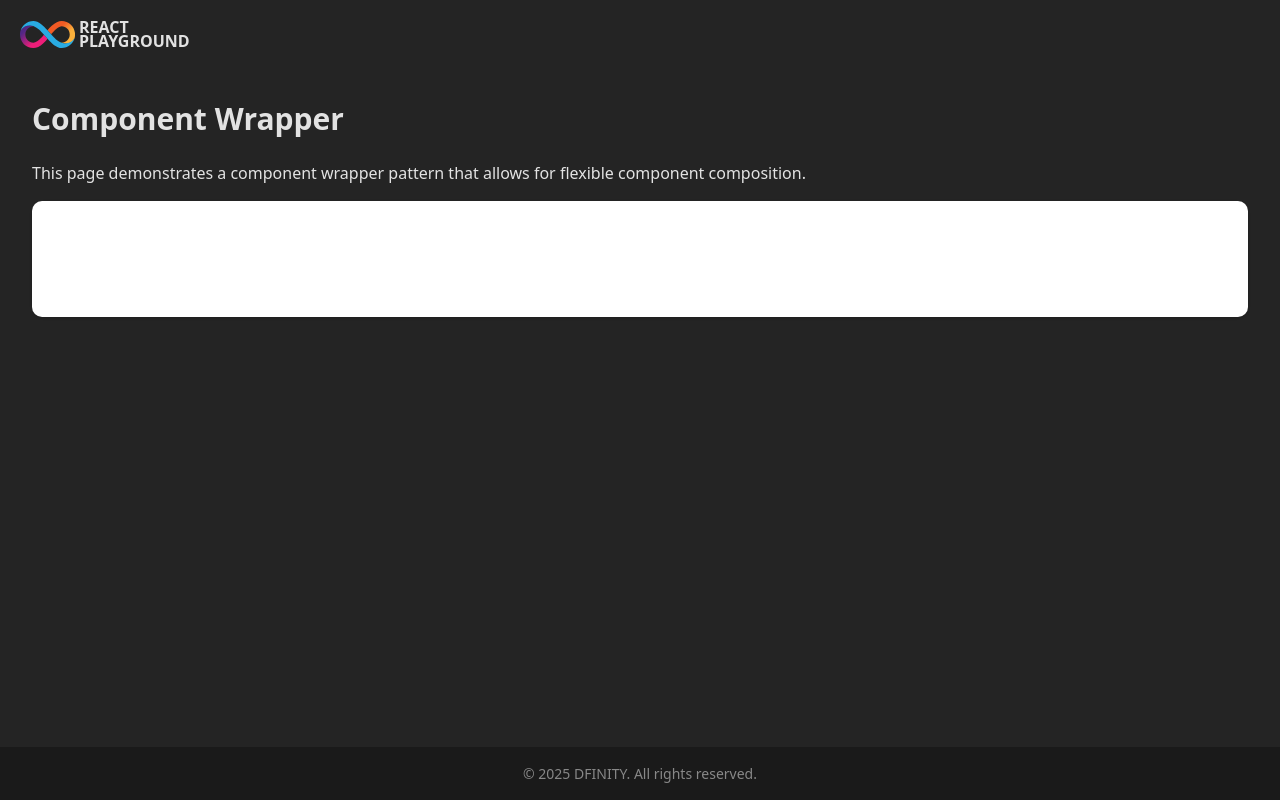
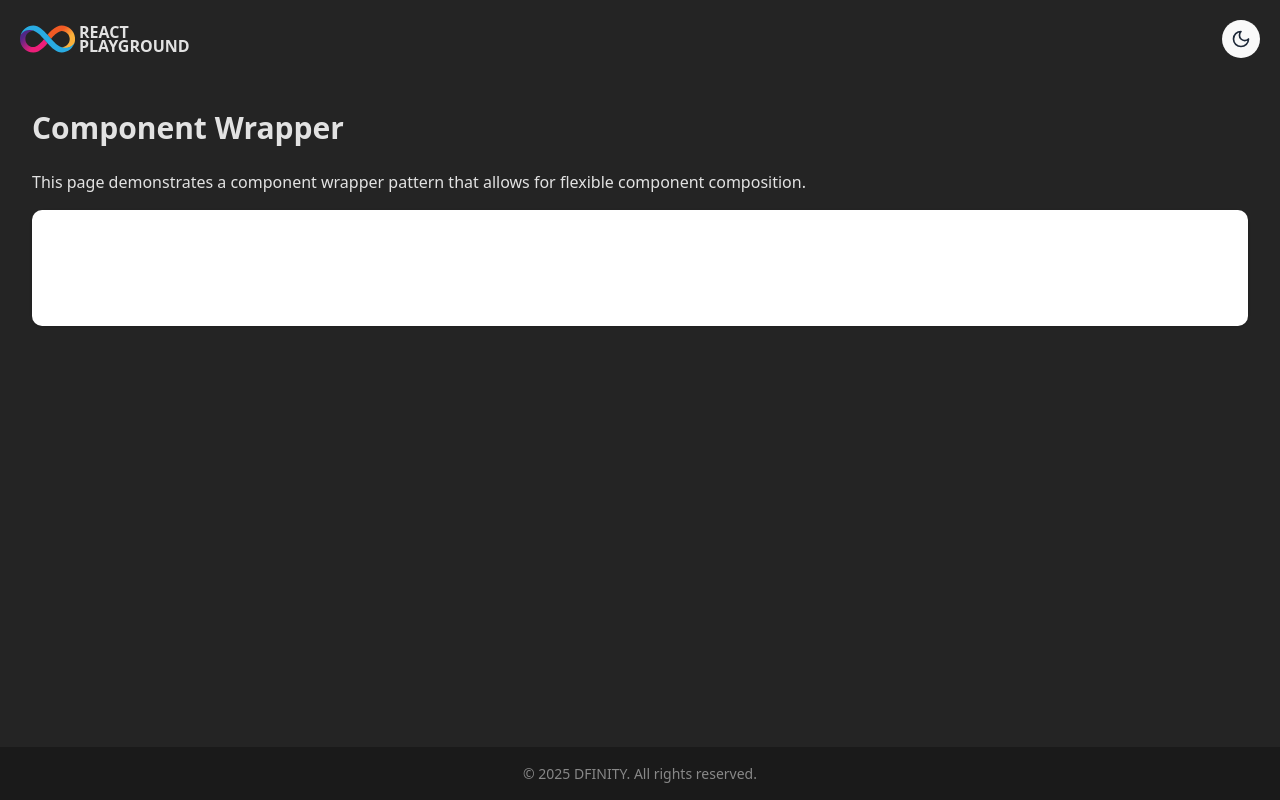
Before and after one commit to jasontoups-dfinity/react-playground, a React (Vite) app: page /component-wrapper in a window 1280 px wide. Built offline with nearby package versions, Linux system fonts and the light colour scheme.

Commit message:
theme toggle

```diff
--- a/memory-bank/activeContext.md
+++ b/memory-bank/activeContext.md
@@ -183,7 +183,7 @@ We're configuring the project as a GitHub Template with:
 
 1. ⬜ Add unit testing setup with Vitest
 2. ⬜ Create example form with validation
-3. ⬜ Add dark mode toggle functionality
+3. ✅ Add dark mode toggle functionality
 4. ⬜ Implement responsive design examples
 5. ⬜ Add GitHub Template configuration
 
@@ -224,5 +224,10 @@ We're configuring the project as a GitHub Template with:
 - **2025-05-21**: Enhanced documentation with ShadCN UI Vite installation instructions
 - **2025-05-21**: Fixed ShadCN import alias configuration and initialized ShadCN UI with Slate color scheme
 - **2025-05-21**: Added ShadCN UI button component and updated import paths to use the @/ alias
+- **2025-05-21**: Added documentation links to technology logos on the homepage
+- **2025-05-21**: Updated .clinerules with Testing Responsibility section
+- **2025-05-21**: Added hover scale animation to technology logos on the homepage (icons only)
+- **2025-05-21**: Added home link to the React Playground header
+- **2025-05-21**: Implemented light/dark theme toggle in the header
 
 This active context will be updated regularly as the project evolves.
--- a/memory-bank/progress.md
+++ b/memory-bank/progress.md
@@ -77,7 +77,7 @@ This document tracks the development progress of the React Playground template,
 
 ### Enhanced Functionality
 
-- ⬜ Dark mode support
+- ✅ Dark mode support
 - ⬜ Responsive design examples
 - ⬜ Accessibility enhancements
 - ⬜ Animation examples
@@ -143,7 +143,7 @@ This document tracks the development progress of the React Playground template,
 ### Milestone 3: Enhanced Features ⬜
 
 - Additional components
-- Dark mode
+- ✅ Dark mode
 - Responsive design
 - Accessibility improvements
 
@@ -176,13 +176,18 @@ This document tracks the development progress of the React Playground template,
 - **2025-05-21**: Updated .clinerules with ShadCN component addition instructions
 - **2025-05-21**: Fixed ShadCN import alias configuration and successfully initialized ShadCN UI
 - **2025-05-21**: Added ShadCN UI button component and updated import paths to use the @/ alias
+- **2025-05-21**: Added documentation links to technology logos on the homepage
+- **2025-05-21**: Updated .clinerules with Testing Responsibility section
+- **2025-05-21**: Added hover scale animation to technology logos on the homepage (icons only)
+- **2025-05-21**: Added home link to the React Playground header
+- **2025-05-21**: Implemented light/dark theme toggle in the header
 
 ## Next Actions
 
 1. ✅ Add ShadCN UI components using the CLI
 2. Create component showcase page
 3. Improve mobile responsiveness
-4. Add dark mode toggle
+4. ✅ Add dark mode toggle
 5. Enhance component documentation
 6. Implement additional page routes with dynamic titles
 
--- a/src/App.tsx
+++ b/src/App.tsx
@@ -5,9 +5,11 @@ import Main from './components/Main';
 import Footer from './components/Footer';
 import ComponentWrapper from './pages/ComponentWrapper';
 import { TitleProvider } from './lib/TitleContext';
+import { ThemeProvider } from './lib/ThemeContext';
 
 function App() {
   return (
+    <ThemeProvider>
       <TitleProvider>
         <Router>
           <div className="app">
@@ -20,6 +22,7 @@ function App() {
           </div>
         </Router>
       </TitleProvider>
+    </ThemeProvider>
   );
 }
 
--- a/src/components/Header.css
+++ b/src/components/Header.css
@@ -41,3 +41,14 @@ header {
   display: flex;
   align-content: center;
 }
+
+.header-link {
+  text-decoration: none;
+  color: inherit;
+  cursor: pointer;
+  transition: opacity 0.2s ease;
+}
+
+.header-link:hover {
+  opacity: 0.8;
+}
--- a/src/components/Header.tsx
+++ b/src/components/Header.tsx
@@ -1,16 +1,21 @@
 import React from 'react';
+import { Link } from 'react-router-dom';
 import './Header.css';
 import dfinityLogo from '../assets/dfinity-logo.svg';
+import ThemeToggle from './ThemeToggle';
 
 const Header: React.FC = () => {
   return (
-    <header className="w-100 flex flex-row">
+    <header className="w-100 flex flex-row justify-between items-center">
+      <Link to="/" className="header-link flex flex-row items-center">
         <img src={dfinityLogo} alt="DFINITY Logo" className="mr-1" />
         <span className="logo-text">
           REACT
           <br />
           PLAYGROUND
         </span>
+      </Link>
+      <ThemeToggle />
     </header>
   );
 };
--- a/src/components/Main.tsx
+++ b/src/components/Main.tsx
@@ -35,22 +35,54 @@ const Main: React.FC = () => {
         <div className="mb-12">
           <p className="text-lg mb-4">Built with:</p>
           <div className="flex flex-wrap items-center justify-center gap-8">
-            <div className="flex flex-col items-center">
-              <img src={reactLogo} alt="React" className="h-12 mb-2" />
+            <a
+              href="https://react.dev/reference/react"
+              target="_blank"
+              rel="noopener noreferrer"
+              className="flex flex-col items-center hover:opacity-80 transition-opacity">
+              <img
+                src={reactLogo}
+                alt="React"
+                className="h-12 mb-2 hover:scale-110 transition-transform duration-200"
+              />
               <span className="text-sm">React</span>
-            </div>
-            <div className="flex flex-col items-center">
-              <img src={viteLogo} alt="Vite" className="h-12 mb-2" />
+            </a>
+            <a
+              href="https://vite.dev/guide/"
+              target="_blank"
+              rel="noopener noreferrer"
+              className="flex flex-col items-center hover:opacity-80 transition-opacity">
+              <img
+                src={viteLogo}
+                alt="Vite"
+                className="h-12 mb-2 hover:scale-110 transition-transform duration-200"
+              />
               <span className="text-sm">Vite</span>
-            </div>
-            <div className="flex flex-col items-center">
-              <img src={tailwindLogo} alt="Tailwind CSS" className="h-12 mb-2" />
+            </a>
+            <a
+              href="https://nerdcave.com/tailwind-cheat-sheet"
+              target="_blank"
+              rel="noopener noreferrer"
+              className="flex flex-col items-center hover:opacity-80 transition-opacity">
+              <img
+                src={tailwindLogo}
+                alt="Tailwind CSS"
+                className="h-12 mb-2 hover:scale-110 transition-transform duration-200"
+              />
               <span className="text-sm">Tailwind CSS</span>
-            </div>
-            <div className="flex flex-col items-center">
-              <img src={shadcnLogo} alt="ShadCN UI" className="h-12 mb-2 text-current" />
+            </a>
+            <a
+              href="https://ui.shadcn.com/docs"
+              target="_blank"
+              rel="noopener noreferrer"
+              className="flex flex-col items-center hover:opacity-80 transition-opacity">
+              <img
+                src={shadcnLogo}
+                alt="ShadCN UI"
+                className="h-12 mb-2 text-current hover:scale-110 transition-transform duration-200"
+              />
               <span className="text-sm">ShadCN UI</span>
-            </div>
+            </a>
           </div>
         </div>
 
--- /dev/null
+++ b/src/components/ThemeToggle.tsx
@@ -0,0 +1,55 @@
+import React from 'react';
+import { useTheme } from '../lib/ThemeContext';
+
+const ThemeToggle: React.FC = () => {
+  const { theme, toggleTheme } = useTheme();
+
+  return (
+    <button
+      onClick={toggleTheme}
+      className="theme-toggle p-2 rounded-full hover:bg-gray-200 dark:hover:bg-gray-700 transition-colors"
+      aria-label={`Switch to ${theme === 'light' ? 'dark' : 'light'} mode`}>
+      {theme === 'light' ? (
+        // Moon icon for dark mode
+        <svg
+          xmlns="http://www.w3.org/2000/svg"
+          width="20"
+          height="20"
+          viewBox="0 0 24 24"
+          fill="none"
+          stroke="currentColor"
+          strokeWidth="2"
+          strokeLinecap="round"
+          strokeLinejoin="round"
+          className="text-gray-800">
+          <path d="M12 3a6 6 0 0 0 9 9 9 9 0 1 1-9-9Z" />
+        </svg>
+      ) : (
+        // Sun icon for light mode
+        <svg
+          xmlns="http://www.w3.org/2000/svg"
+          width="20"
+          height="20"
+          viewBox="0 0 24 24"
+          fill="none"
+          stroke="currentColor"
+          strokeWidth="2"
+          strokeLinecap="round"
+          strokeLinejoin="round"
+          className="text-yellow-400">
+          <circle cx="12" cy="12" r="4" />
+          <path d="M12 2v2" />
+          <path d="M12 20v2" />
+          <path d="m4.93 4.93 1.41 1.41" />
+          <path d="m17.66 17.66 1.41 1.41" />
+          <path d="M2 12h2" />
+          <path d="M20 12h2" />
+          <path d="m6.34 17.66-1.41 1.41" />
+          <path d="m19.07 4.93-1.41 1.41" />
+        </svg>
+      )}
+    </button>
+  );
+};
+
+export default ThemeToggle;
--- /dev/null
+++ b/src/lib/ThemeContext.tsx
@@ -0,0 +1,48 @@
+import React, { createContext, useContext, useState, useEffect } from 'react';
+
+type Theme = 'light' | 'dark';
+
+interface ThemeContextType {
+  theme: Theme;
+  toggleTheme: () => void;
+}
+
+const ThemeContext = createContext<ThemeContextType | undefined>(undefined);
+
+export const ThemeProvider: React.FC<{ children: React.ReactNode }> = ({ children }) => {
+  // Check if user has a theme preference in localStorage
+  const [theme, setTheme] = useState<Theme>(() => {
+    const savedTheme = localStorage.getItem('theme');
+    // Check if user has a theme preference in localStorage
+    if (savedTheme === 'light' || savedTheme === 'dark') {
+      return savedTheme as Theme;
+    }
+    // Check if user has a system preference
+    if (window.matchMedia && window.matchMedia('(prefers-color-scheme: dark)').matches) {
+      return 'dark';
+    }
+    // Default to light theme
+    return 'light';
+  });
+
+  // Update the document class when theme changes
+  useEffect(() => {
+    document.documentElement.classList.remove('light', 'dark');
+    document.documentElement.classList.add(theme);
+    localStorage.setItem('theme', theme);
+  }, [theme]);
+
+  const toggleTheme = () => {
+    setTheme((prevTheme) => (prevTheme === 'light' ? 'dark' : 'light'));
+  };
+
+  return <ThemeContext.Provider value={{ theme, toggleTheme }}>{children}</ThemeContext.Provider>;
+};
+
+export const useTheme = (): ThemeContextType => {
+  const context = useContext(ThemeContext);
+  if (context === undefined) {
+    throw new Error('useTheme must be used within a ThemeProvider');
+  }
+  return context;
+};
```
Also changed, not shown: 1 other file (tests, documents, lock files or other folders). Lines whose indentation alone changed are shown as unchanged.
